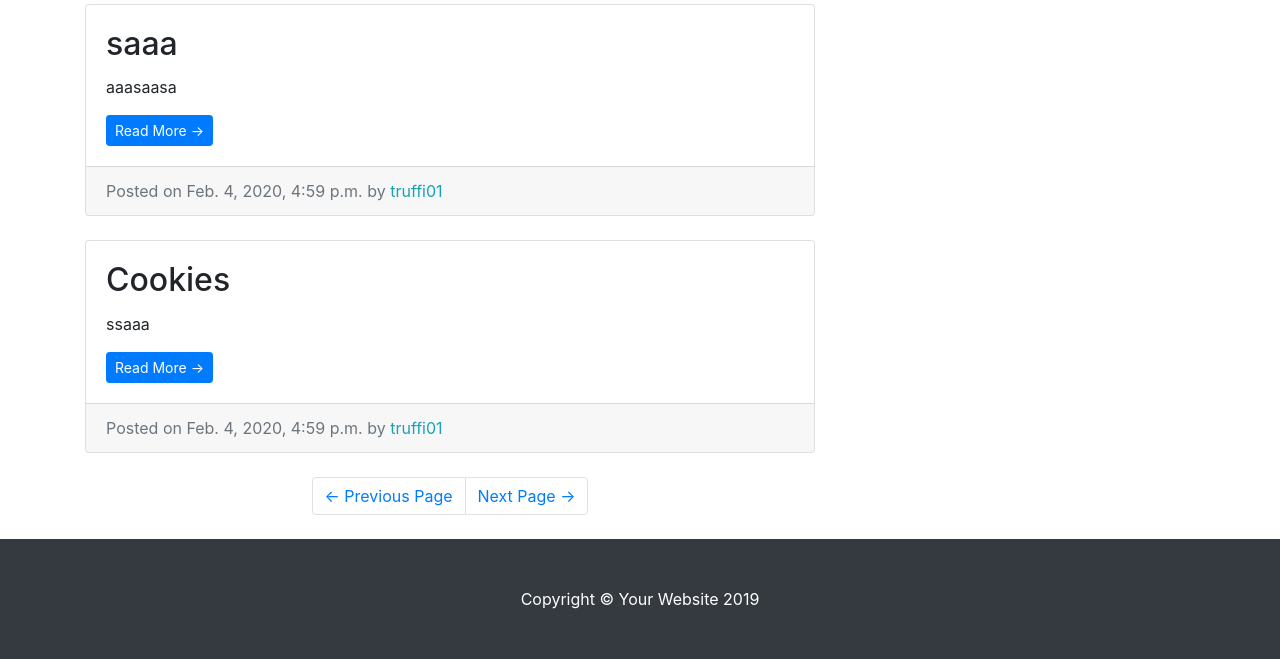
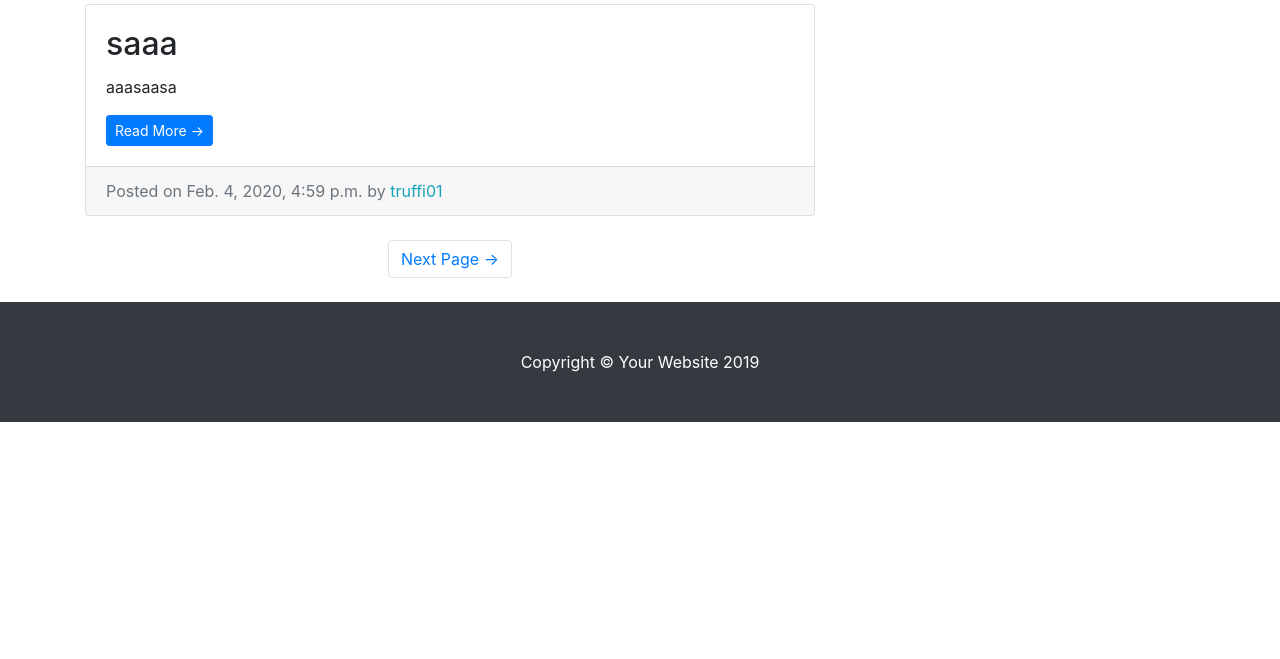
Before and after one commit to truffi01/Blog, a Django app: page / in a window 1280 px wide. Shown: the part 549-1208 px from the top of the page. After the commit the page ends 971 px from the top, so only its background shows below. Run offline with Django 3.2, Linux system fonts and the light colour scheme; data comes from the database, SQL or seed files in the repository; some libraries are stand-ins or nearby versions.

Commit message:
finished pagination

```diff
--- a/posts/templates/posts/index.html
+++ b/posts/templates/posts/index.html
@@ -21,16 +21,22 @@
 
     {% endfor %}
 
+    {% if is_paginated %}
     <!-- Pagination -->
     <ul class="pagination justify-content-center mb-4">
+      {% if page_obj.has_previous %}
       <li class="page-item">
-        <a class="page-link" href="#">&larr; Previous Page</a>
+        <a class="page-link" href="?page={{ page_obj.previous_page_number }}">&larr; Previous Page</a>
       </li>
+      {% endif %}
+
+      {% if page_obj.has_next %}
       <li class="page-item">
-        <a class="page-link" href="#">Next Page &rarr;</a>
+        <a class="page-link" href="?page={{ page_obj.next_page_number }}">Next Page &rarr;</a>
       </li>
+      {% endif %}
     </ul>
-
+    {% endif %}
   </div>
 
   {% endblock %}
--- a/posts/views.py
+++ b/posts/views.py
@@ -7,6 +7,7 @@
     template_name = 'posts/index.html'
     context_object_name = "blog_posts"
     ordering = ['-post_date']
+    paginate_by = 3
 
 class PostView(DetailView):
     model = Post
```
